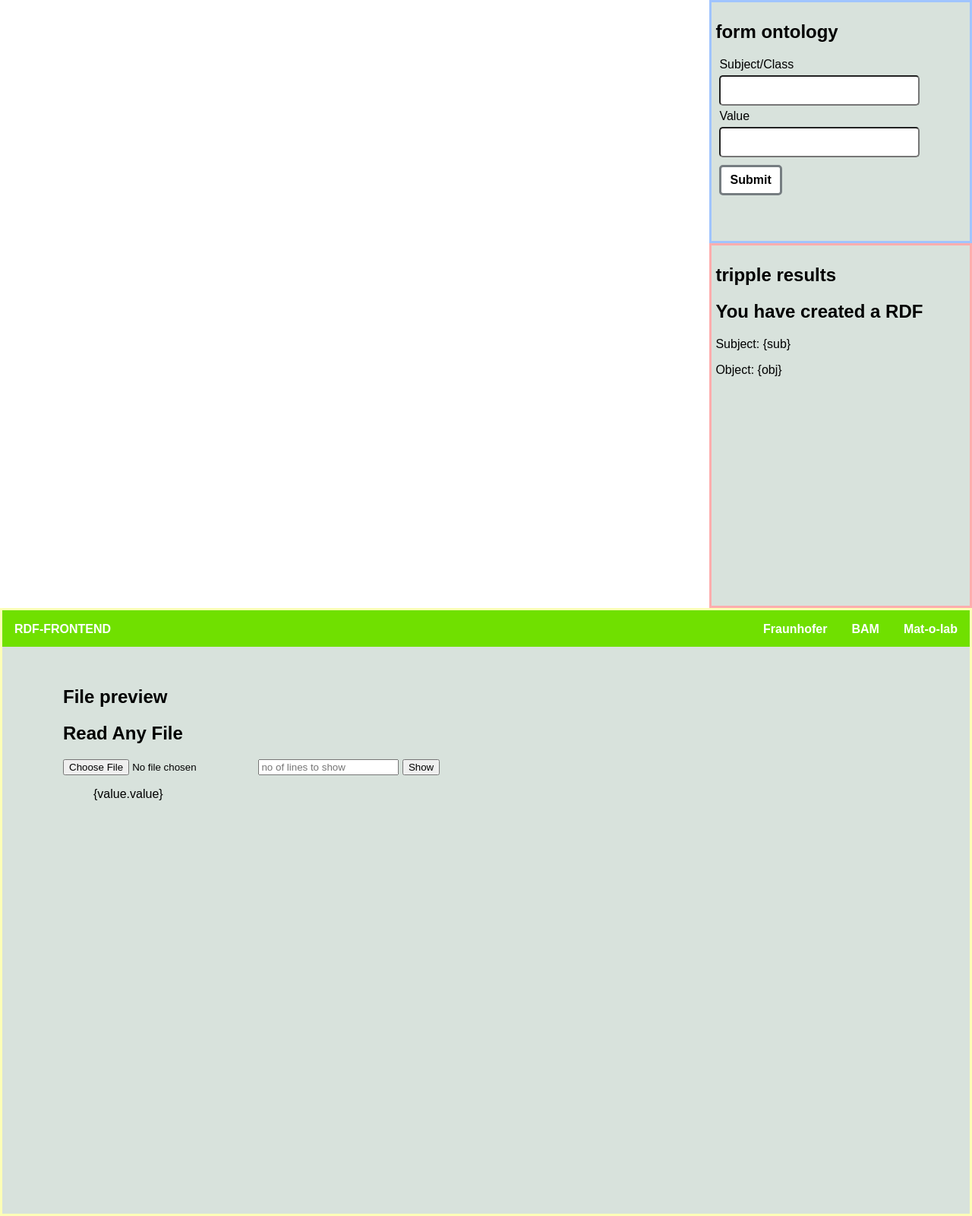
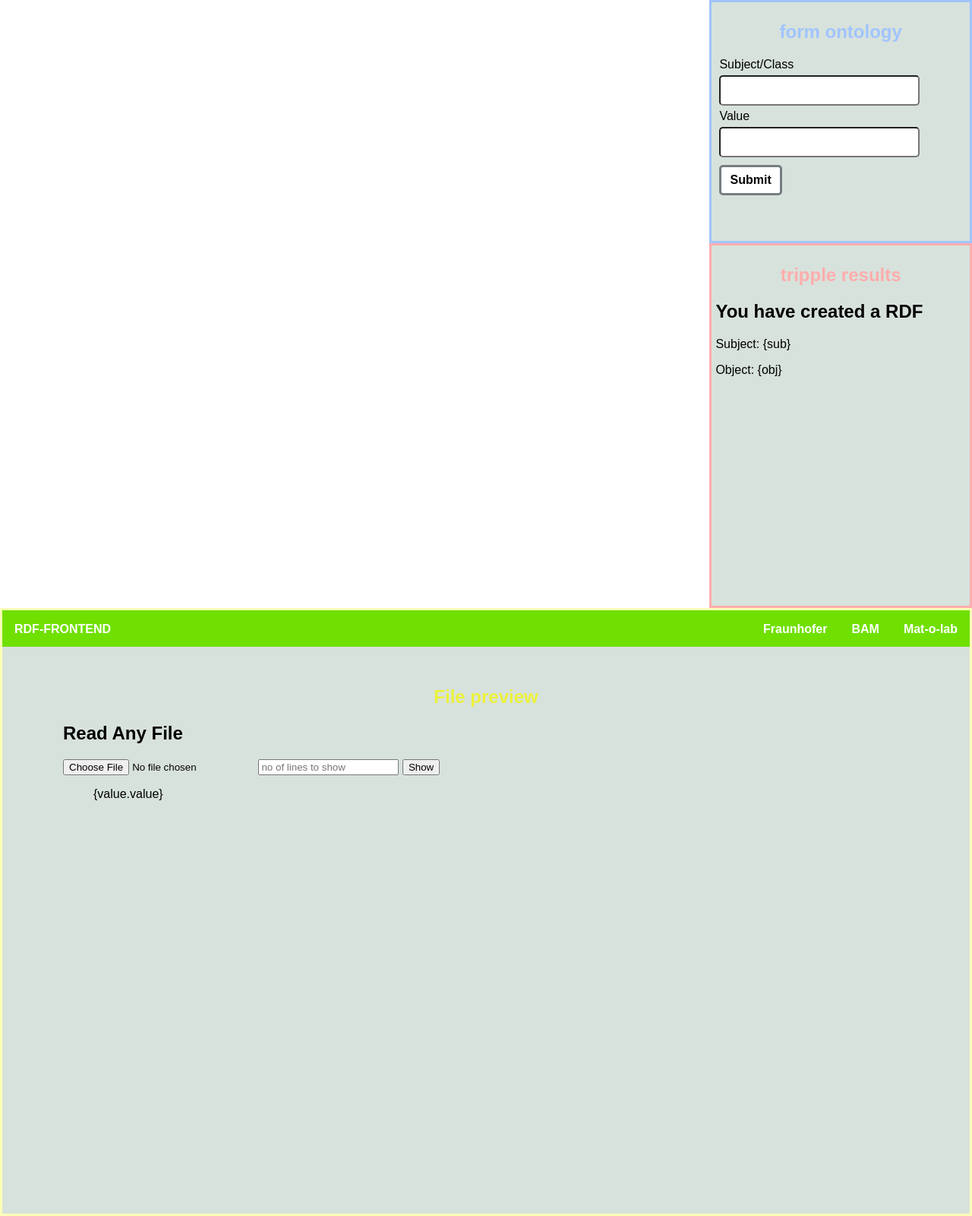
Before and after one commit to awi2004/RdfMapper, a Flask app: template rdfdataextraction-master/templates/test_regex_file.html in a window 1280 px wide. Shown: the whole page at 76% size. Run offline with Flask 2, Linux system fonts and the light colour scheme; the template is opened without the code that fills it, so the values that code supplies are empty.

Commit message:
change color for each part of page

```diff
--- a/rdfdataextraction-master/static/style.css
+++ b/rdfdataextraction-master/static/style.css
@@ -47,6 +47,11 @@
   display: inline-block;
 }
 
+.sidebar-menu .form-ontology h1 {
+  color: #a0c4ff;
+  text-align: center;
+}
+
 .sidebar-menu .form-ontology input,
 label {
   margin: 5px;
@@ -87,6 +92,11 @@
   vertical-align: top;
   padding: 5px;
 }
+
+.sidebar-menu .tripple-show h1 {
+  color: #ffadad;
+  text-align: center;
+}
 /* main menu css */
 .main-menu {
   width: 100vw;
@@ -100,6 +110,11 @@
   border: 3px solid #fdffb6;
   box-sizing: border-box;
   /* margin-right: 50vw; */
+}
+
+.main-menu h1 {
+  color: #ebf13a;
+  text-align: center;
 }
 
 .main-menu #toggle-button {
```
